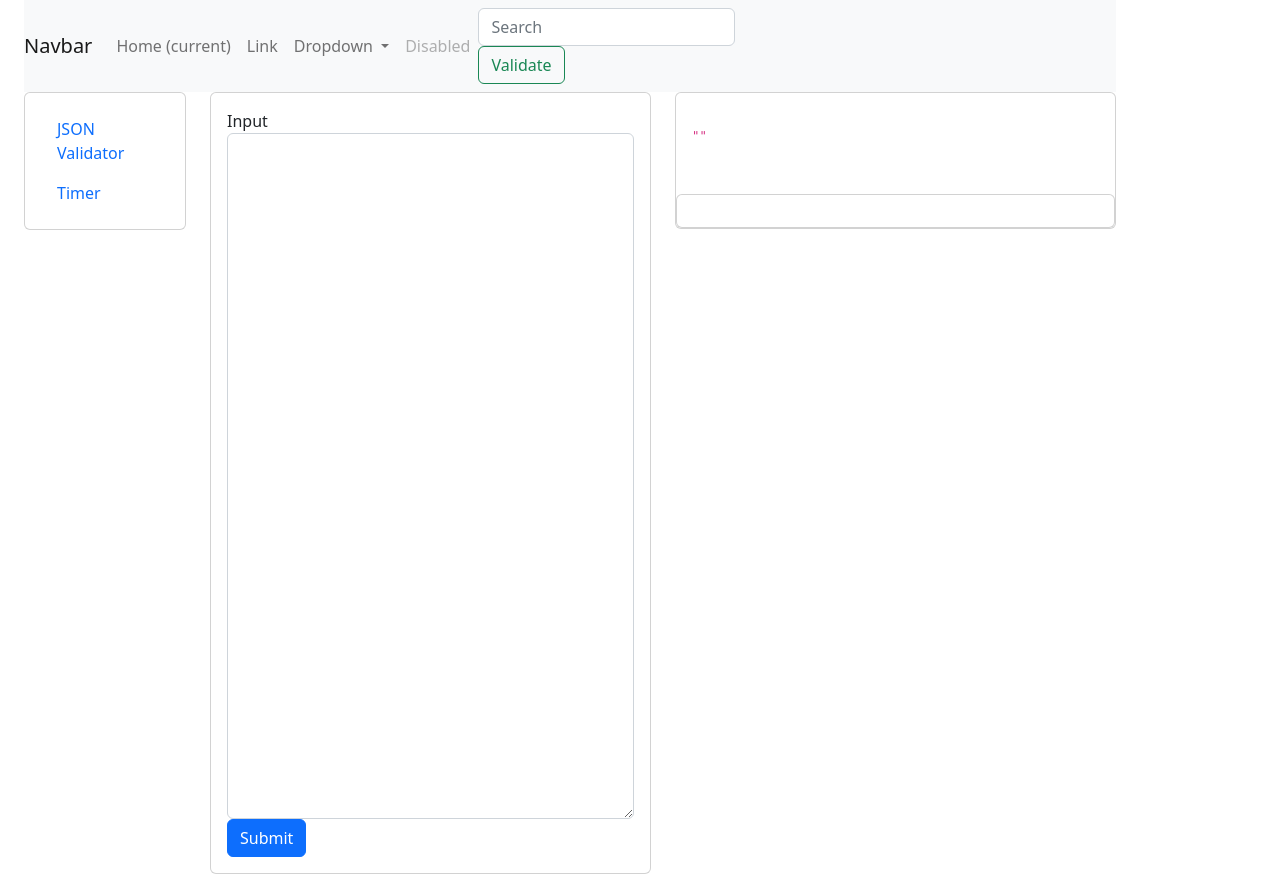
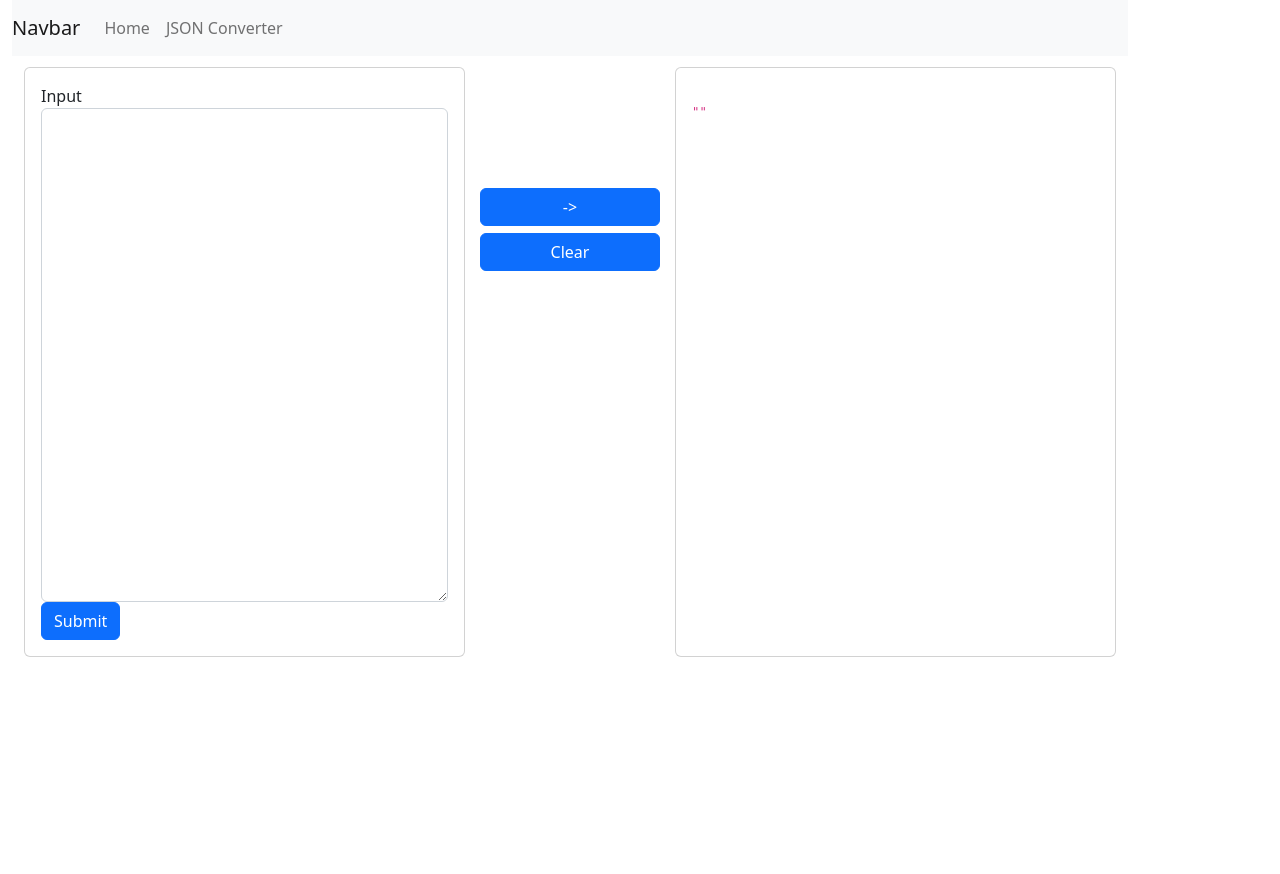
Before and after one commit to zishan02/BasicFormatter, an Angular app: page / in a window 1280 px wide. After the commit the page ends 800 px from the top, so only its background shows below. Built offline with nearby package versions, Linux system fonts and the light colour scheme.

Commit message:
look and feel changes

```diff
--- a/src/app/jsonconverter/json-converter-header/json-converter-header.component.html
+++ b/src/app/jsonconverter/json-converter-header/json-converter-header.component.html
@@ -7,12 +7,12 @@
     <div class="collapse navbar-collapse" id="navbarSupportedContent">
       <ul class="navbar-nav mr-auto">
         <li class="nav-item active">
-          <a class="nav-link" href="#">Home <span class="sr-only">(current)</span></a>
+          <a class="nav-link" href="#">Home </a>
         </li>
         <li class="nav-item">
-          <a class="nav-link" href="#">Link</a>
+          <a class="nav-link" href="#">JSON Converter</a>
         </li>
-        <li class="nav-item dropdown">
+      <!-- <li class="nav-item dropdown">
           <a class="nav-link dropdown-toggle" href="#" id="navbarDropdown" role="button" data-toggle="dropdown" aria-haspopup="true" aria-expanded="false">
             Dropdown
           </a>
@@ -25,11 +25,11 @@
         </li>
         <li class="nav-item">
           <a class="nav-link disabled" href="#">Disabled</a>
-        </li>
+        </li>-->
       </ul>
-      <form class="form-inline my-2 my-lg-0">
+     <!-- <form class="form-inline my-2 my-lg-0">
         <input class="form-control mr-sm-2" type="search" placeholder="Search" aria-label="Search">
         <button class="btn btn-outline-success my-2 my-sm-0" type="submit">Validate</button>
-      </form>
+      </form>-->
     </div>
   </nav>
--- a/src/app/jsonconverter/json-converter-input/json-converter-input.component.css
+++ b/src/app/jsonconverter/json-converter-input/json-converter-input.component.css
@@ -0,0 +1,3 @@
+.btn btn-primary{
+    padding: 1%;
+}
--- a/src/app/jsonconverter/json-converter-input/json-converter-input.component.html
+++ b/src/app/jsonconverter/json-converter-input/json-converter-input.component.html
@@ -1,12 +1,10 @@
-
-
-<div class="card">
+  <div class="card">
       <div class="card-body">
         <form (ngSubmit)="callParent(model)" >
 
           <div class="form-group">
             <label for="exampleFormControlTextarea1">Input</label>
-            <textarea [(ngModel)]="model.text" class="form-control"  name="text"  id="exampleFormControlTextarea1" rows="28" cols="50"></textarea>
+            <textarea [(ngModel)]="model.text" class="form-control"  name="text"  id="exampleFormControlTextarea1" rows="20" cols="50"></textarea>
           </div>
 
           <button  type="submit" class="btn btn-primary" >Submit</button>
--- /dev/null
+++ b/src/app/jsonconverter/json-converter-midgrid/json-converter-midgrid.component.css
@@ -0,0 +1,5 @@
+.row{
+    padding: 2%;
+    position: relative;
+    top: 20%;
+}
--- /dev/null
+++ b/src/app/jsonconverter/json-converter-midgrid/json-converter-midgrid.component.html
@@ -0,0 +1,2 @@
+<div class="row"><button type="button" class="btn btn-primary">-></button></div>
+<div class="row"><button type="button" class="btn btn-primary">Clear</button></div>
--- a/src/app/jsonconverter/json-converter-output/json-converter-output.component.css
+++ b/src/app/jsonconverter/json-converter-output/json-converter-output.component.css
@@ -0,0 +1,8 @@
+
+.card{
+    height: 100%;
+}
+.col{
+
+    height: 100%;
+}
--- a/src/app/jsonconverter/json-converter-output/json-converter-output.component.html
+++ b/src/app/jsonconverter/json-converter-output/json-converter-output.component.html
@@ -6,11 +6,11 @@
 
               </div>
           </div>
-    <div class="card">
+  <!--  <div class="card">
           <div class="card-body">
               <p *ngIf="temp">{{result}}</p>
 
           </div>
-      </div>
+      </div> -->
   </div>
 </div>
--- a/src/app/jsonconverter/jsonconverter-main/jsonconverter-main.component.css
+++ b/src/app/jsonconverter/jsonconverter-main/jsonconverter-main.component.css
@@ -8,6 +8,7 @@
 
     height: auto;
     }
-.output{
-    background-color: black;
+
+.row{
+    padding-top: 1%;
 }
--- a/src/app/jsonconverter/jsonconverter-main/jsonconverter-main.component.html
+++ b/src/app/jsonconverter/jsonconverter-main/jsonconverter-main.component.html
@@ -2,16 +2,20 @@
     <!-- Content here -->
 
 
-
+    <app-json-converter-header></app-json-converter-header>
   <div class="row">
 
-    <app-json-converter-header></app-json-converter-header>
 
-  <div class="col-sm-2">
+
+    <!--  <div class="col-sm-2">
        <app-json-converter-sidebar ></app-json-converter-sidebar>
         </div>
+        -->
         <div class="col-sm-5">
         <app-json-converter-input (submitEvent)="SubmitButton($event)"></app-json-converter-input>
+      </div>
+      <div class="col-sm-2">
+        <app-json-converter-midgrid></app-json-converter-midgrid>
       </div>
       <div class="col-sm-5">
       <app-json-converter-output [result]="test" [temp]="temp"></app-json-converter-output>
@@ -19,4 +23,5 @@
     </div>
 
 
+
   </div>
--- a/src/app/jsonconverter/jsonconverter.module.ts
+++ b/src/app/jsonconverter/jsonconverter.module.ts
@@ -9,6 +9,7 @@ import { JsonConverterOutputComponent } from './json-converter-output/json-conve
 import { JsonConverterSidebarComponent } from './json-converter-sidebar/json-converter-sidebar.component';
 import { JsonConverterInputComponent } from './json-converter-input/json-converter-input.component';
 import { JsonConverterHeaderComponent } from './json-converter-header/json-converter-header.component';
+import { JsonConverterMidgridComponent } from './json-converter-midgrid/json-converter-midgrid.component';
 
 
 const route: Routes = [
@@ -16,7 +17,7 @@ const route: Routes = [
   ];
 
 @NgModule({
-  declarations: [JsonconverterMainComponent,JsonConverterOutputComponent,JsonConverterSidebarComponent,JsonConverterInputComponent,JsonConverterHeaderComponent],
+  declarations: [JsonconverterMainComponent,JsonConverterOutputComponent,JsonConverterSidebarComponent,JsonConverterInputComponent,JsonConverterHeaderComponent, JsonConverterMidgridComponent],
   imports: [
     CommonModule,
     RouterModule.forChild(route),
```
Also changed, not shown: src/app/jsonconverter/json-converter-midgrid/json-converter-midgrid.component.ts (added, +10 -0 lines), 1 other file (tests, documents, lock files or other folders). Lines whose indentation alone changed are shown as unchanged.
